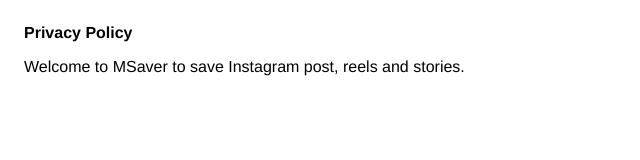
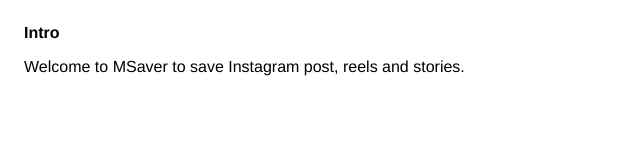
Before and after one commit to msaver/msaver_repo_privacy, a plain HTML site: page index.html in a window 1280 px wide. Shown: the full height of the page, 0-640 px from the left. Drawn offline with Linux system fonts and the light colour scheme.

Commit message:
modified index file

```diff
--- a/index.html
+++ b/index.html
@@ -7,7 +7,7 @@
       <style> body { font-family: 'Helvetica Neue', Helvetica, Arial, sans-serif; padding:1em; } </style>
     </head>
     <body>
-    <strong>Privacy Policy</strong> <p>
+    <strong>Intro</strong> <p>
                   Welcome to MSaver to save Instagram post, reels and stories.
                 </p>
     </body>
```
